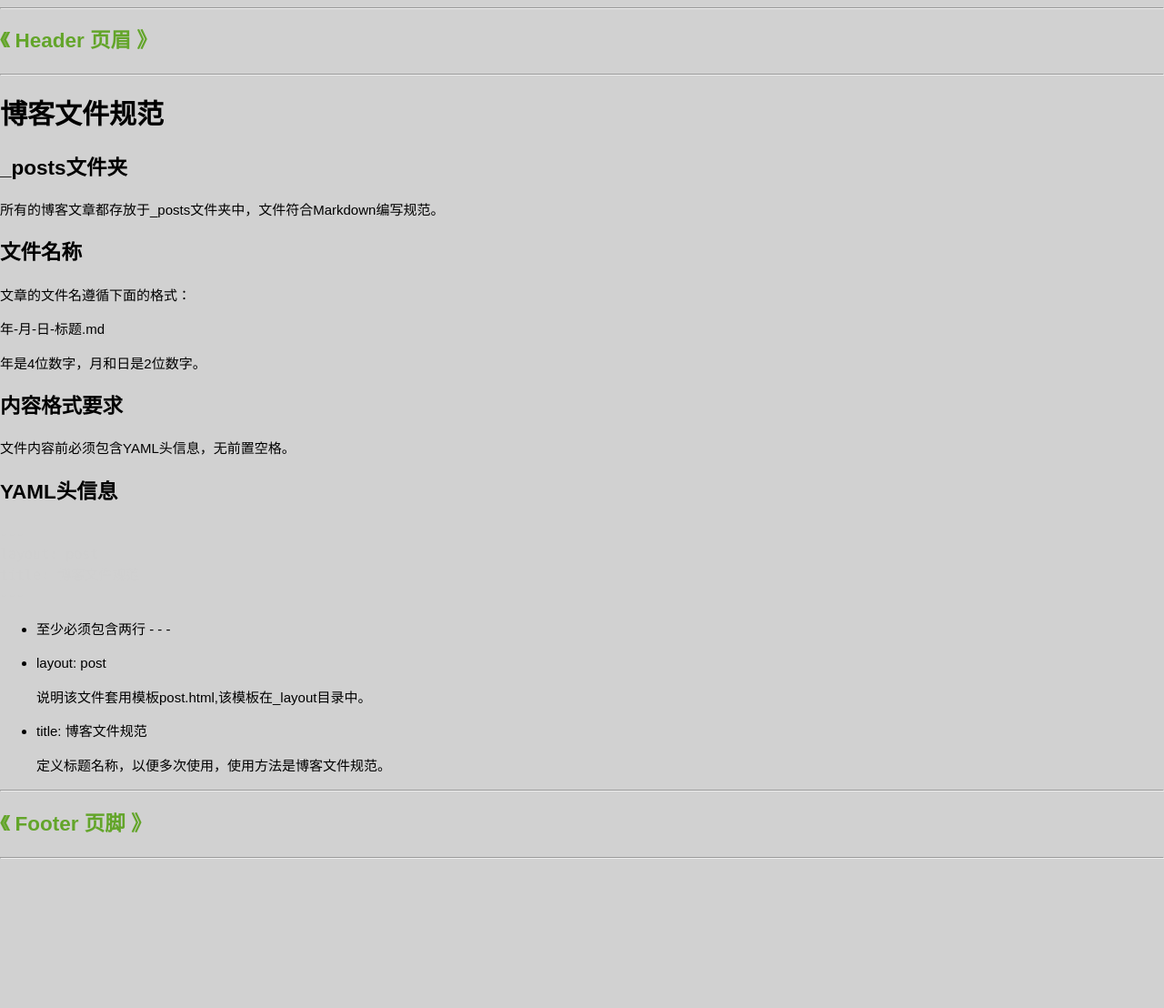
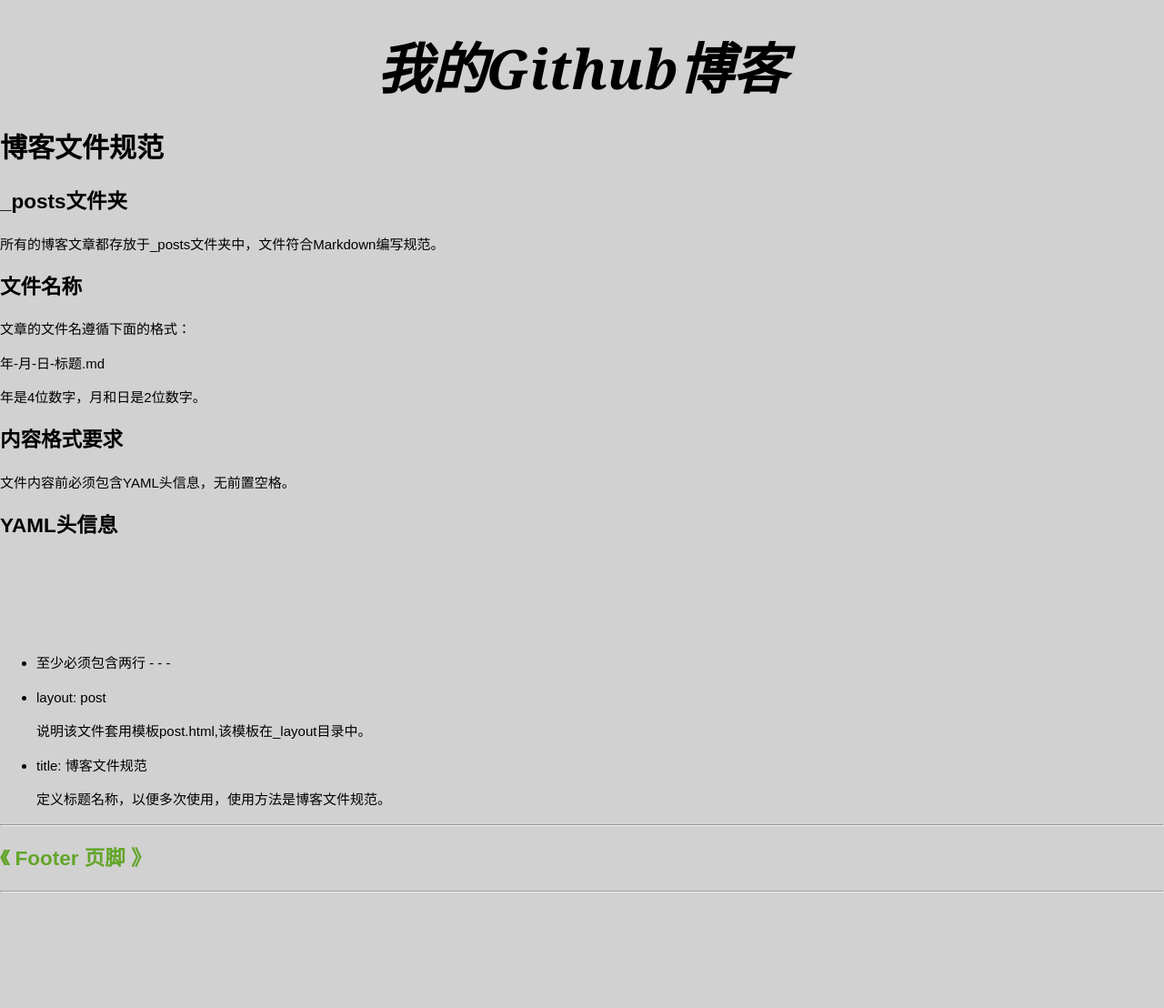
Before and after one commit to liangwuqiang/AQ-blog, a Jekyll site: the page built from _posts/2017-06-03-博客文件规范.md, in a window 1280 px wide. Shown: the whole page at 91% size. Built offline with Jekyll 4.4.1, drawn with Linux system fonts in a browser that asks for light colours; before the commit the page ends 1071 px from its top, so only the background shows below that.

Commit message:
Update header.html

```diff
--- a/_includes/header.html
+++ b/_includes/header.html
@@ -1,9 +1,5 @@
 <header>
-	<hr />
-    <div>
-      <h2>
-        <a href="/">《 Header 页眉 》</a>
-      </h2>
-    </div>
-	<hr />
+    <h1 class="title">
+	我的Github博客
+    </h1>
 </header>
```
